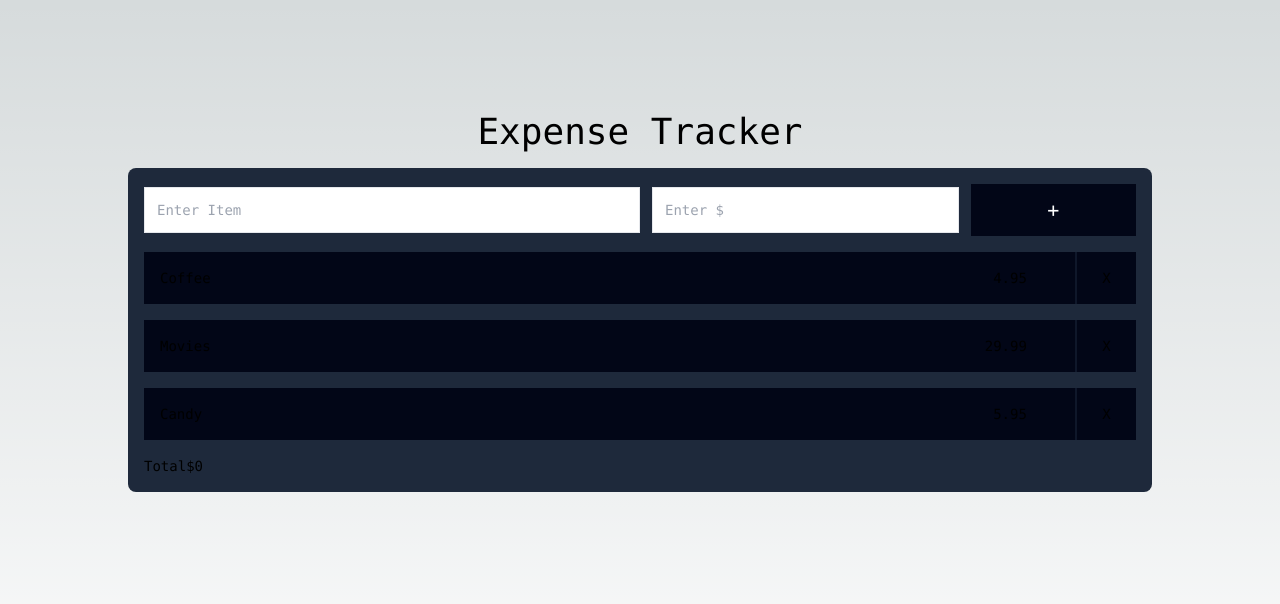
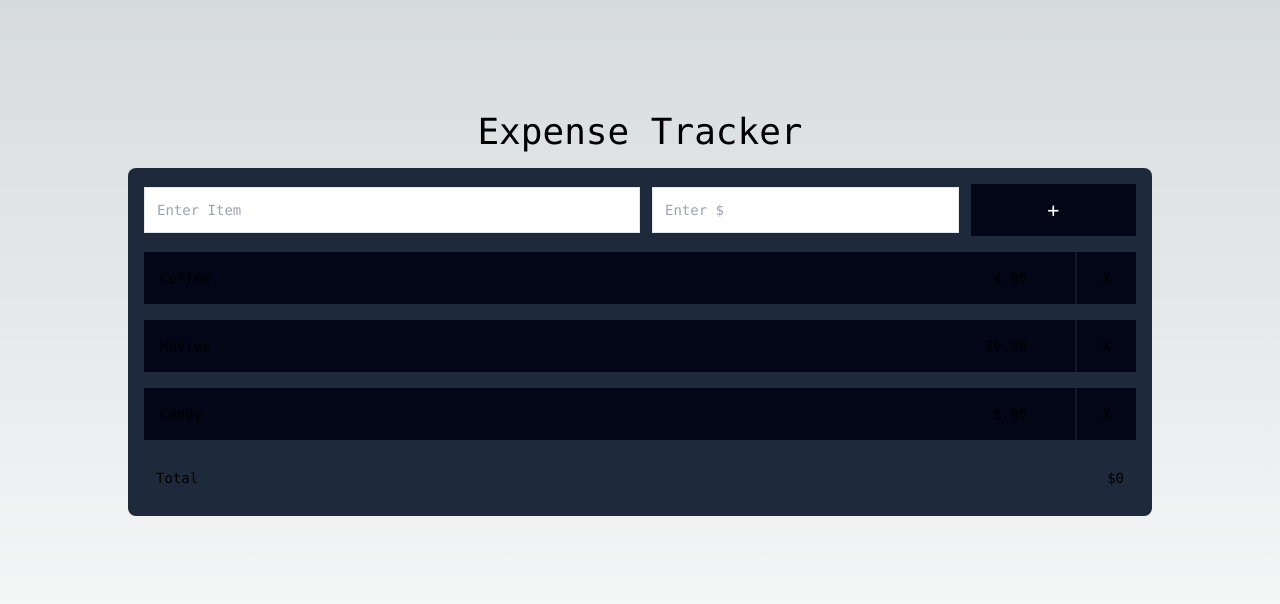
Before and after one commit to danielAwale/finance-tracker-nextjs, a Next.js app: page / in a window 1280 px wide. Shown: the top 604 px of the page. Built offline with nearby package versions, Linux system fonts and the light colour scheme.

Commit message:
will finish with most of the styling

```diff
--- a/app/page.js
+++ b/app/page.js
@@ -32,7 +32,7 @@ export default function Home() {
             ))}
           </ul>
           {items.length < 1 ? ('') : (
-            <div>
+            <div className="flex justify-between p-3">
               <span>Total</span>
               <span>${total}</span>
             </div>
```
